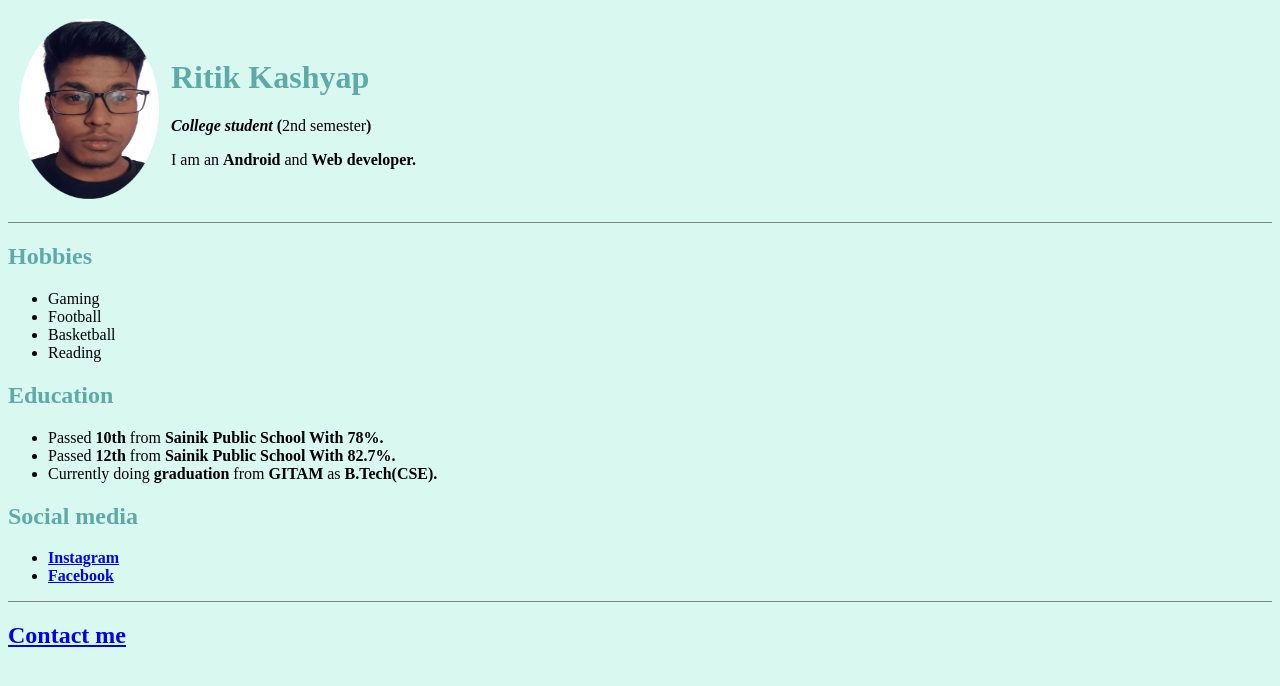
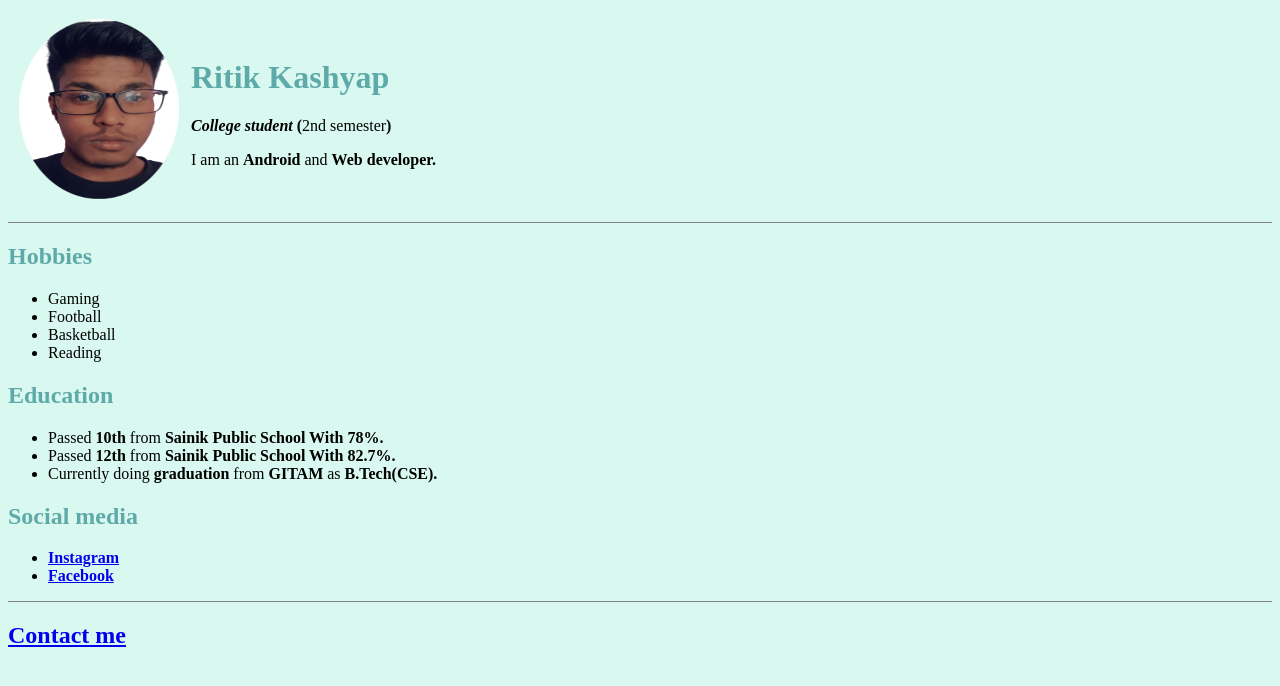
Before and after one commit to Ritik-kx/CV, a plain HTML site: page index.html in a window 1280 px wide. Drawn offline with Linux system fonts and the light colour scheme.

Commit message:
add photo dimensions

```diff
--- a/index.html
+++ b/index.html
@@ -13,7 +13,7 @@
 
     <table cellspacing="10" >
         <tr>
-            <td><img height="180" width="140" src="photo.png" alt="My photo"></td>
+            <td><img height="180" width="160" src="photo.png" alt="My photo"></td>
             <td>
                 <h1>Ritik Kashyap</h1>
                 <p><strong><em>College student</em></strong> <em></em><strong>(</strong>2nd semester<strong>)</strong>
```
